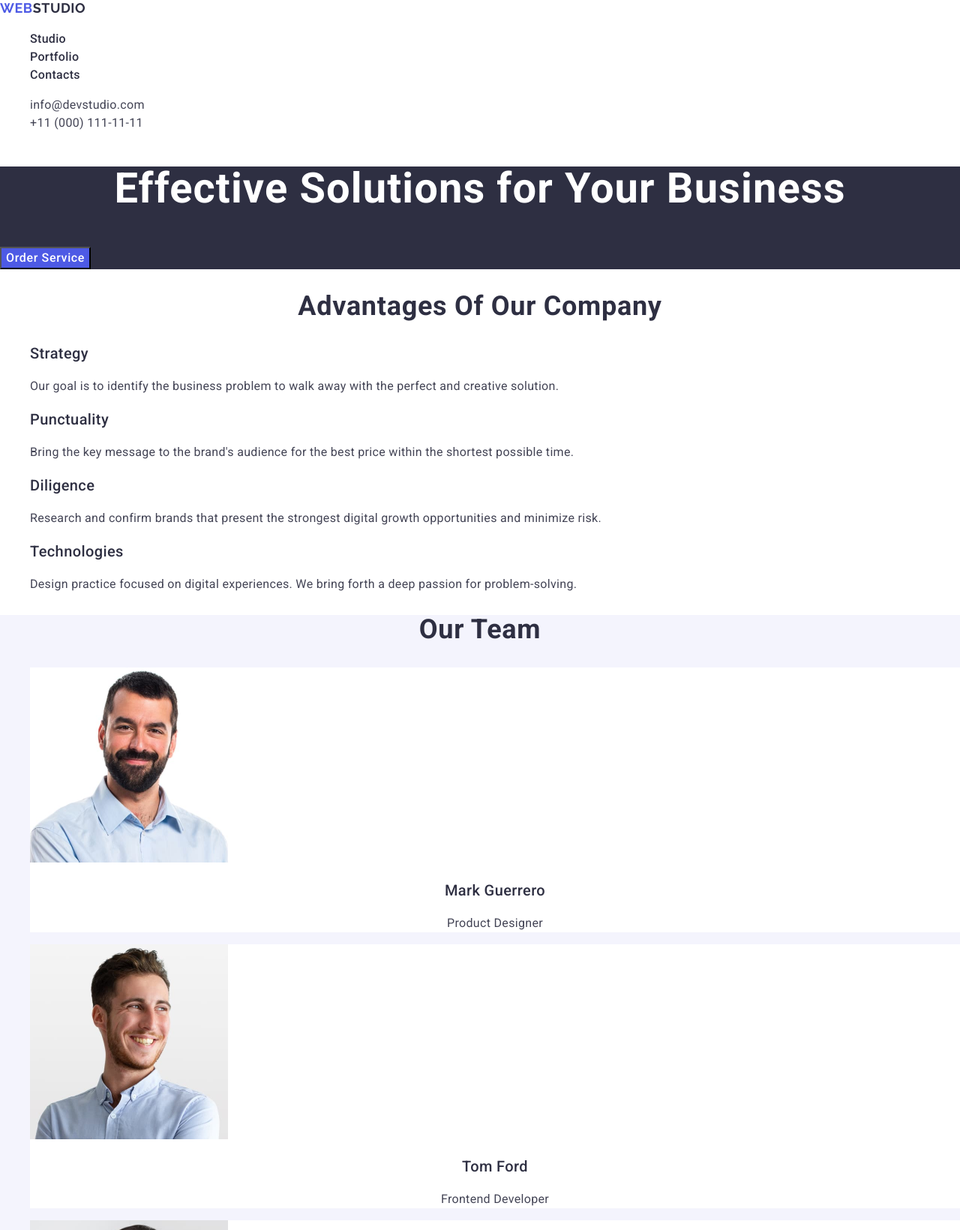
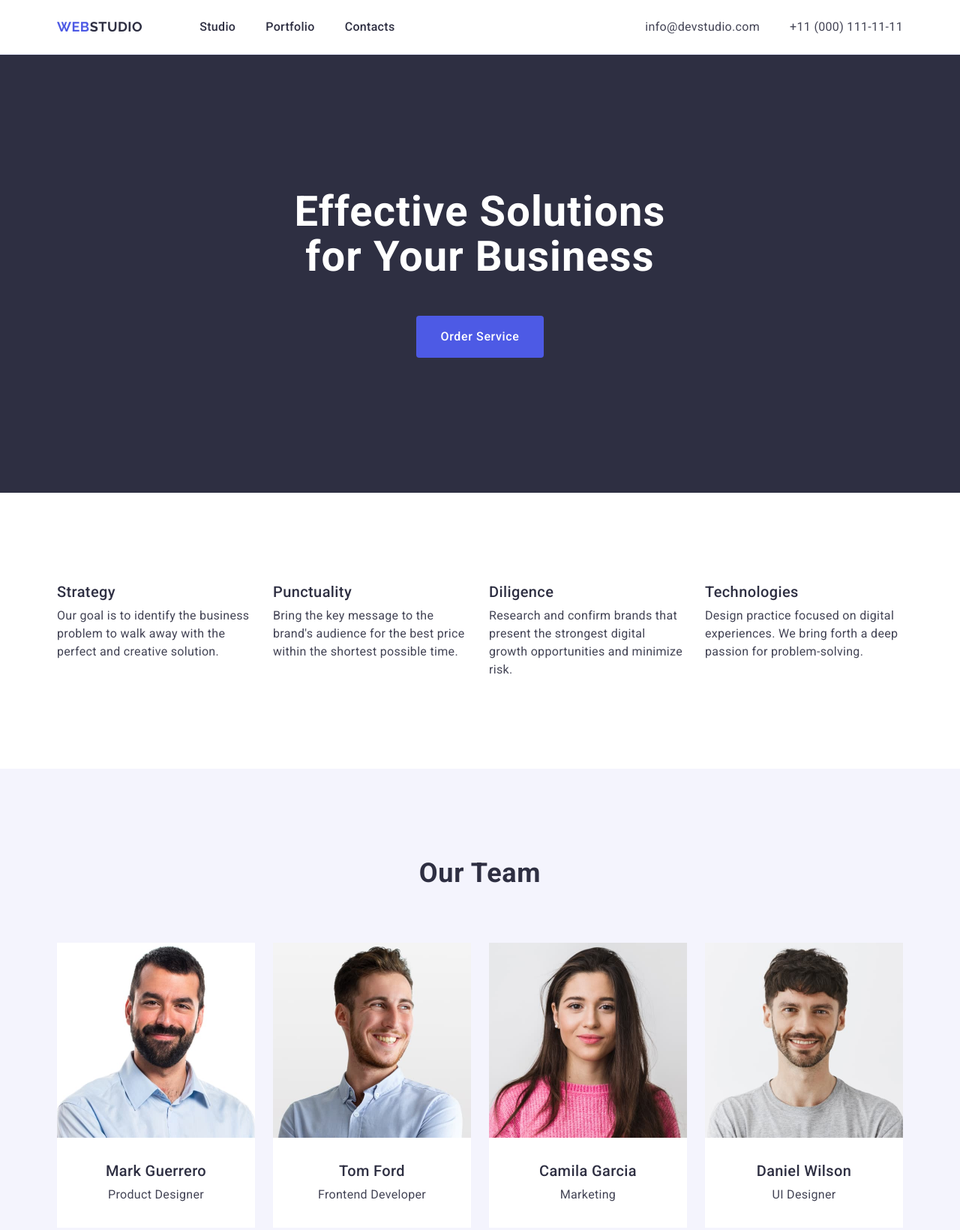
Before and after one commit to mktMinich/test1, a plain HTML site: page index.html in a window 1280 px wide. Shown: the top 1640 px of the page at 75% size. Drawn offline with nearby package versions, Linux system fonts and the light colour scheme.

Commit message:
hm3 second try

```diff
--- a/css/styles.css
+++ b/css/styles.css
@@ -5,29 +5,76 @@ body {
 
 }
 
-ul, ol {
+ul,
+ol {
     list-style-type: none;
+    margin: 0;
+    padding-left: 0;
 }
 
+h1,
+h2,
+h3,
+h4,
+h5,
+h6,
+p {
+    margin: 0;
+}
+img {
+    display: block;
+}
 a {
     text-decoration: none;
 }
 
+.container {
+    width: 1158px;
+    margin: 0 auto;
+    padding: 0 15px;
+}
 
+header {
+    border-bottom: 1px solid #E7E9FC;
+}
 .header-studio {
     color: #2E2F42
 }
+header .container {
+    display: flex;
+}
 .menu {
+    display: flex;
+    gap: 40px;
+}
+.navigation {
     font-family: "Roboto", sans-serif;
     font-weight: 500;
     font-size: 16px;
     line-height: 1.5;
     letter-spacing: 0.02em;
     color: #2E2F42;
+    display: flex;
+    align-items: center;
 }
+
+.navigation .logo {
+    margin-right: 76px;
+    font-family: "Raleway", sans-serif;
+    font-weight: 700;
+    font-size: 18px;
+    line-height: 1.17;
+    letter-spacing: 0.03em;
+    text-transform: uppercase;
+    color: #4d5ae5;
+}
+
 .menu .menu-link {
     color: #2e2f42;
+    padding: 24px 0;
+    display: block;
 }
+
 .menu .menu-link:hover {
     color: #404BBF;
 }
@@ -39,22 +86,34 @@ a {
 
 .contacts {
     font-style: normal;
+    margin-left: auto;
 }
-.contacts .contacts-link{
+
+.contacts .contacts-list {
+    display: flex;
+    gap: 40px;
+}
+
+.contacts .contacts-link {
     font-size: 16px;
     line-height: 1.5;
     letter-spacing: 0.02em;
     color: #434455;
+    display: block;
+    padding: 24px 0;
 }
 
 .contacts .contacts-link:hover {
     color: #404BBF;
 }
+
 .contacts-link:focus {
     color: #404BBF;
 }
+
 .hero {
     background-color: #2E2F42;
+    padding: 180px 0;
 }
 
 .hero-title {
@@ -63,7 +122,10 @@ a {
     letter-spacing: 0.02em;
     color: #FFFFFF;
     text-align: center;
+    max-width: 496px;
+    margin: 0 auto 48px auto;
 }
+
 .button {
     font-family: "Roboto", sans-serif;
     font-weight: 500;
@@ -73,7 +135,15 @@ a {
     color: #ffffff;
     background-color: #4D5AE5;
     cursor: pointer;
+    padding: 16px 32px;
+    display: block;
+    min-width: 169px;
+    height: 56px;
+    border: none;
+    border-radius: 4px;
+    margin: 0 auto;
 }
+
 .button:hover {
     background-color: #404BBF;
 }
@@ -81,6 +151,7 @@ a {
 .button:focus {
     background-color: #404BBF;
 }
+
 .feature-title {
     font-family: "Roboto", sans-serif;
     font-weight: 500;
@@ -88,6 +159,7 @@ a {
     line-height: 1.2;
     letter-spacing: 0.02em;
     color: #2E2F42;
+    margin-bottom: 8px;
 }
 
 .section-title {
@@ -97,6 +169,37 @@ a {
     text-align: center;
     text-transform: capitalize;
     color: #2E2F42;
+    margin-bottom: 72px;
+}
+.visually-hidden {
+width: 1px;
+height: 1px;
+position: absolute;
+margin: -1px;
+border: 0;
+padding: 0;
+
+    white-space: nowrap;
+    clip-path: inset(100%);
+    clip: rect(0 0 0 0);
+    overflow: hidden;
+}
+
+.feature {
+    padding: 120px 0;
+}
+
+.feature-list {
+    display: flex;
+    gap: 24px;
+}
+
+.feature-list-item {
+    width: calc((100% - 72px) / 4);
+}
+
+.feature-list:last-child {
+    margin-right: 0;
 }
 
 .text {
@@ -108,10 +211,19 @@ a {
 
 .team {
     background-color: #F4F4FD;
+    padding: 120px 0;
+
+}
+
+.team-list {
+    display: flex;
+    gap: 24px;
 }
 .team-card {
     background-color: #FFFFFF;
+    width: calc((100% - 72px) / 4)
 }
+
 .team-card .team-card-title {
     font-family: "Roboto", sans-serif;
     font-weight: 500;
@@ -120,7 +232,9 @@ a {
     letter-spacing: 0.02em;
     text-align: center;
     color: #2E2F42;
+    margin-bottom: 8px;
 }
+
 .team-card .team-card-text {
     font-size: 16px;
     line-height: 1.5;
@@ -129,34 +243,65 @@ a {
     color: #434455;
 }
 
+.worker {
+    padding: 32px 0;
+}
+
+.portfolio {
+    padding: 120px 0;
+}
+.portfolio-card {
+    display: flex;
+    flex-wrap: wrap;
+    column-gap: 24px;
+    row-gap: 48px;
+}
 .portfolio .portfolio-card-title {
     font-family: "Roboto", sans-serif;
     font-weight: 500;
     font-size: 20px;
     line-height: 1.2;
     letter-spacing: 0.02em;
-    text-align: center;
     color: #2E2F42;
+    margin-bottom: 8px;
 }
+
 .portfolio .portfolio-card-text {
     font-size: 16px;
     line-height: 1.5;
     letter-spacing: 0.02em;
-    text-align: center;
     color: #434455;
 }
 
+.portfolio-card-item:nth-child(3n) {
+    margin-right: 0;
+}
+.portfolio-card-item:nth-child(-n+3){
+    margin-bottom: 0;
+}
+.portfolio-card-item {
+    width: calc((100% - 48px0 / 3));
+}
+
+.portfolio-container {
+    padding: 32px 16px;
+    border: 1px solid #E7E9FC;
+    border-top: none;
+}
 .footer {
     background-color: #2E2F42;
+    padding: 100px 0;
 }
-footer .text{
+
+footer .text {
     font-size: 16px;
     line-height: 1.5;
     letter-spacing: 0.02em;
-    color:#F4F4FD;
+    color: #F4F4FD;
+    max-width: 264px;
 }
 
-.logo {
+footer .logo {
     font-family: "Raleway", sans-serif;
     font-weight: 700;
     font-size: 18px;
@@ -164,7 +309,10 @@ footer .text{
     letter-spacing: 0.03em;
     text-transform: uppercase;
     color: #4d5ae5;
+    display: inline-block;
+    margin-bottom: 16px;
 }
+
 .footer-studio {
     color: #F4F4FD;
 }
--- a/index.html
+++ b/index.html
@@ -18,18 +18,19 @@
   </head>
   <body>
     <header>
-      <nav class="menu">
+      <div class="container">
+        <nav class="navigation">
           <a class="logo" href="./index.html"
             >Web<span class="header-studio">Studio</span></a
           >
-        <ul>
+          <ul class="menu">
             <li><a class="menu-link" href="./index.html">Studio</a></li>
             <li><a class="menu-link" href="">Portfolio</a></li>
             <li><a class="menu-link" href="">Contacts</a></li>
           </ul>
         </nav>
         <address class="contacts">
-        <ul>
+          <ul class="contacts-list">
             <li>
               <a class="contacts-link" href="mailto:info@devstudio.com"
                 >info@devstudio.com</a
@@ -42,37 +43,43 @@
             </li>
           </ul>
         </address>
+      </div>
     </header>
     <main>
       <section class="hero">
+        <div class="container">
           <h1 class="hero-title">Effective Solutions for Your Business</h1>
           <button class="button" type="button">Order Service</button>
+        </div>
       </section>
-      <section>
-        <h2 class="section-title">Advantages of our company</h2>
-        <ul>
-          <li>
+      <section class="feature">
+        <div class="container">
+          <h2 class="section-title visually-hidden">
+            Advantages of our company
+          </h2>
+          <ul class="feature-list">
+            <li class="feature-list-item">
               <h3 class="feature-title">Strategy</h3>
               <p class="text">
-              Our goal is to identify the business problem to walk away with the
-              perfect and creative solution.
+                Our goal is to identify the business problem to walk away with
+                the perfect and creative solution.
               </p>
             </li>
-          <li>
+            <li class="feature-list-item">
               <h3 class="feature-title">Punctuality</h3>
               <p class="text">
                 Bring the key message to the brand's audience for the best price
                 within the shortest possible time.
               </p>
             </li>
-          <li>
+            <li class="feature-list-item">
               <h3 class="feature-title">Diligence</h3>
               <p class="text">
                 Research and confirm brands that present the strongest digital
                 growth opportunities and minimize risk.
               </p>
             </li>
-          <li>
+            <li class="feature-list-item">
               <h3 class="feature-title">Technologies</h3>
               <p class="text">
                 Design practice focused on digital experiences. We bring forth a
@@ -80,10 +87,12 @@
               </p>
             </li>
           </ul>
+        </div>
       </section>
       <section class="team">
+        <div class="container">
           <h2 class="section-title">Our Team</h2>
-        <ul>
+          <ul class="team-list">
             <li class="team-card">
               <img
                 src="./images/img-3.jpg"
@@ -91,8 +100,10 @@
                 width="264"
                 height="260"
               />
+              <div class="worker">
                 <h3 class="team-card-title">Mark Guerrero</h3>
                 <p class="team-card-text">Product Designer</p>
+              </div>
             </li>
             <li class="team-card">
               <img
@@ -101,8 +112,10 @@
                 width="264"
                 height="260"
               />
+              <div class="worker">
                 <h3 class="team-card-title">Tom Ford</h3>
                 <p class="team-card-text">Frontend Developer</p>
+              </div>
             </li>
             <li class="team-card">
               <img
@@ -111,8 +124,10 @@
                 width="264"
                 height="260"
               />
+              <div class="worker">
                 <h3 class="team-card-title">Camila Garcia</h3>
                 <p class="team-card-text">Marketing</p>
+              </div>
             </li>
             <li class="team-card">
               <img
@@ -121,87 +136,105 @@
                 width="264"
                 height="260"
               />
-
+              <div class="worker">
                 <h3 class="team-card-title">Daniel Wilson</h3>
                 <p class="team-card-text">UI Designer</p>
+              </div>
             </li>
           </ul>
+        </div>
       </section>
       <section class="portfolio">
+        <div class="container">
           <h2 class="section-title">Our Portfolio</h2>
           <ul class="portfolio-card">
-          <li>
+            <li class="portfolio-card-item">
               <img
                 src="./images/portfolio_img_5.jpg"
                 alt="Banking Application"
                 width="360"
                 height="300"
               />
+              <div class="portfolio-container">
                 <h3 class="portfolio-card-title">Banking App</h3>
                 <p class="portfolio-card-text">App</p>
+              </div>
             </li>
-          <li>
+            <li class="portfolio-card-item">
               <img
                 src="./images/portfolio_img_4.jpg"
                 alt="Cashless Payment"
                 width="360"
                 height="300"
               />
+              <div class="portfolio-container">
                 <h3 class="portfolio-card-title">Cashless Payment</h3>
                 <p class="portfolio-card-text">Marketing</p>
+              </div>
             </li>
-          <li>
+            <li class="portfolio-card-item">
               <img
                 src="./images/portfolio_img_3.jpg"
                 alt="Laptop and phone"
                 width="360"
                 height="300"
               />
+              <div class="portfolio-container">
                 <h3 class="portfolio-card-title">Meditation App</h3>
                 <p class="portfolio-card-text">App</p>
+              </div>
             </li>
-          <li>
+            <li class="portfolio-card-item">
               <img
                 src="./images/portfolio_img_2.jpg"
                 alt="Taxi Service Car"
                 width="360"
                 height="300"
               />
+              <div class="portfolio-container">
                 <h3 class="portfolio-card-title">Taxi Service</h3>
                 <p class="portfolio-card-text">Marketing</p>
+              </div>
             </li>
-          <li>
+            <li class="portfolio-card-item">
               <img
                 src="./images/portfolio_img_1.jpg"
                 alt="Phone Screen Illustrations"
                 width="360"
                 height="300"
               />
+              <div class="portfolio-container">
                 <h3 class="portfolio-card-title">Screen Illustrations</h3>
                 <p class="portfolio-card-text">Design</p>
+              </div>
             </li>
-          <li>
+            <li class="portfolio-card-item">
               <img
                 src="./images/portfolio_img.jpg"
                 alt="Smiling women"
                 width="360"
                 height="300"
               />
+              <div class="portfolio-container">
                 <h3 class="portfolio-card-title">Online Courses</h3>
                 <p class="portfolio-card-text">Marketing</p>
+              </div>
             </li>
           </ul>
+        </div>
       </section>
     </main>
 
     <footer class="footer">
+      <div class="container">
         <a class="logo" href="./index.html"
           >Web<span class="footer-studio">Studio</span></a
         >
         <p class="text">
-        Increase the flow of customers and sales for your business with digital
-        marketing & growth solutions.
+          Increase the flow of customers and sales for your business with
+          digital marketing & growth solutions.
         </p>
+      </div>
     </footer>
   </body>
 </html>
```
Lines whose indentation alone changed are shown as unchanged.
